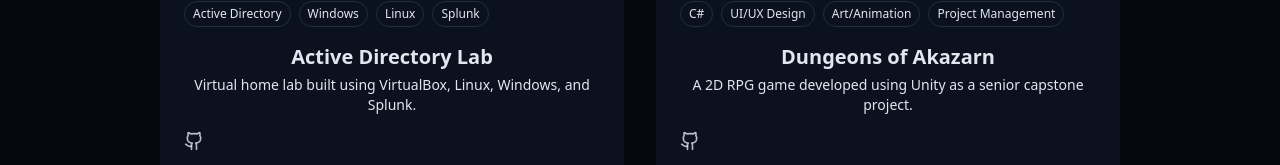
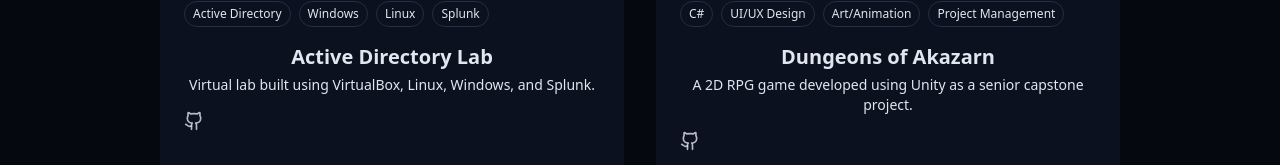
Before and after one commit to augzz/portfolio-site, a React (Vite) app: page / in a window 1280 px wide. Shown: the part 1945-2110 px from the top of the page. Built offline with nearby package versions, Linux system fonts and the light colour scheme.

Commit message:
commit 4: updated projects

```diff
--- a/src/components/Projects.jsx
+++ b/src/components/Projects.jsx
@@ -5,7 +5,7 @@ const projects = [
   {
     id: 1,
     title: "Active Directory Lab",
-    description: "Virtual home lab built using VirtualBox, Linux, Windows, and Splunk.",
+    description: "Virtual lab built using VirtualBox, Linux, Windows, and Splunk.",
     image: "/projects/AD_Lab_diagram.png",
     tags: ["Active Directory", "Windows", "Linux", "Splunk"],
     githubUrl: "https://github.com/augzz/AD-Lab"
```
